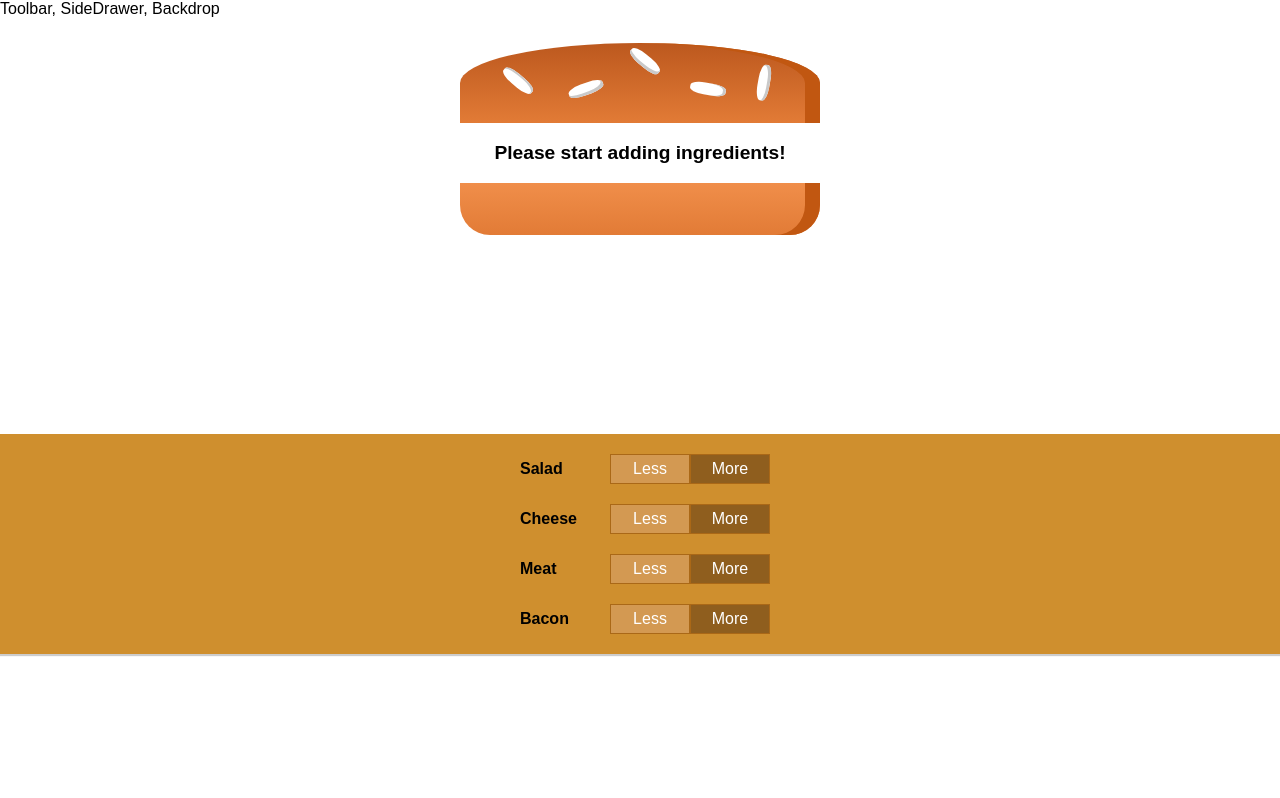
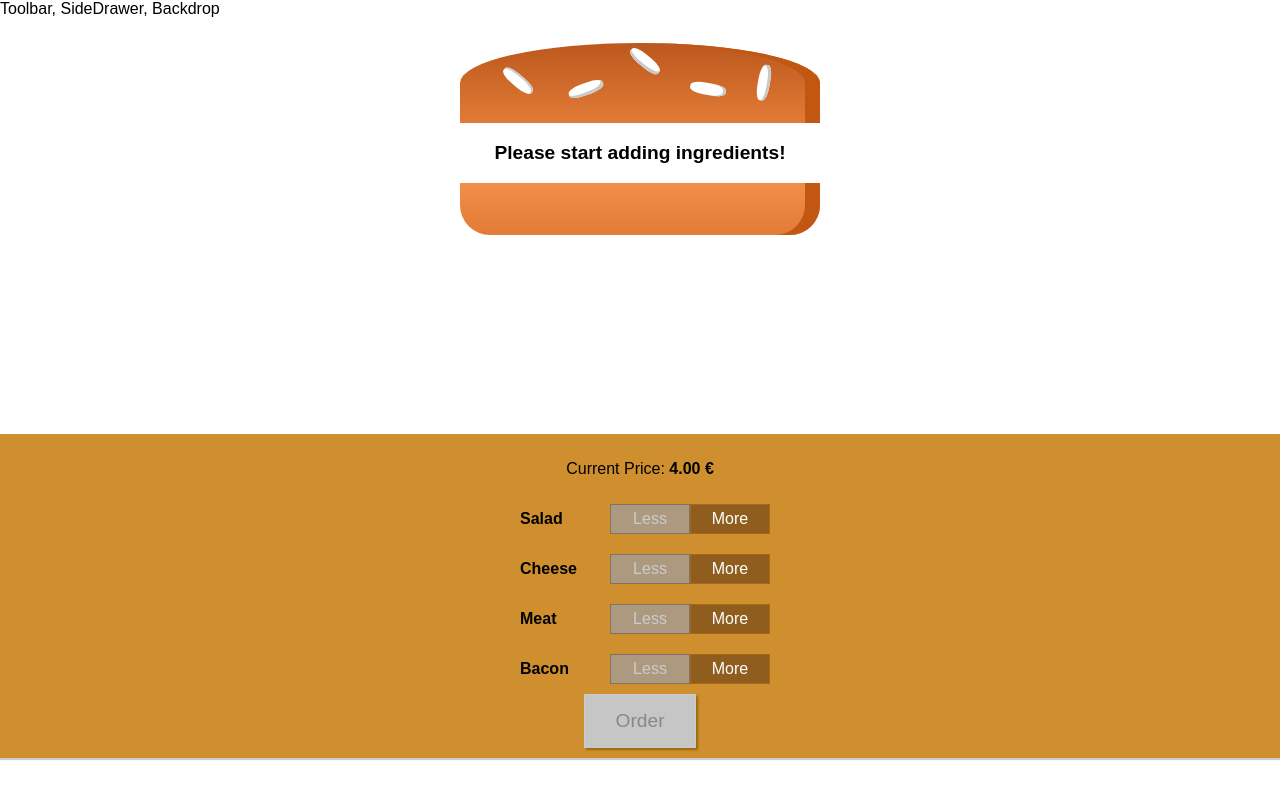
Before and after one commit to monikaklim/BurgerBuilder, a React (Create React App) app: page / in a window 1280 px wide. Built offline with nearby package versions, Linux system fonts and the light colour scheme.

Commit message:
order button  added

```diff
--- a/src/components/Burger/BuildControls/BuildControl/BuildControl.js
+++ b/src/components/Burger/BuildControls/BuildControl/BuildControl.js
@@ -6,7 +6,7 @@
 
 <div className = {classes.BuildControl}>
 <div className = {classes.Label}> {props.label} </div>
-<button className = {classes.Less} onClick = {props.removed}>Less</button>
+<button className = {classes.Less} onClick = {props.removed}  disabled = {props.disabled}>Less</button>
 <button className = {classes.More} onClick = {props.added} >More</button>
 </div>
 
--- a/src/components/Burger/BuildControls/BuildControls.js
+++ b/src/components/Burger/BuildControls/BuildControls.js
@@ -13,15 +13,17 @@
 const buildControls = (props) => (
 
 <div className = {classes.BuildControls}>
-
+<p>Current Price: <strong>{props.price.toFixed(2)} €</strong></p>
 {controls.map( ctrl => (
 <BuildControl
     key = {ctrl.label}
     label = {ctrl.label}
     added = {() => props.ingredientAdded(ctrl.type)}
     removed = {() => props.ingredientRemoved(ctrl.type)}
+    disabled = {props.disabled[ctrl.type]}
     />))}
 
+<button className = {classes.OrderButton} disabled = {!props.purchasable}>Order</button>
 </div>
 
 );
--- a/src/components/Burger/BuildControls/BuildControls.module.css
+++ b/src/components/Burger/BuildControls/BuildControls.module.css
@@ -9,3 +9,46 @@
 margin:auto;
 padding: 10px 0;
 }
+
+
+.OrderButton {
+    background-color: #DAD735;
+    outline: none;
+    cursor: pointer;
+    border: 1px solid #966909;
+    color: #966909;
+    font-family: inherit;
+    font-size: 1.2em;
+    padding: 15px 30px;
+    box-shadow: 2px 2px 2px #966909;
+}
+
+.OrderButton:hover, .OrderButton:active {
+    background-color: #A0DB41;
+    border: 1px solid #966909;
+    color: #966909;
+}
+
+.OrderButton:disabled {
+    background-color: #C7C6C6;
+    cursor: not-allowed;
+    border: 1px solid #ccc;
+    color: #888888;
+}
+
+
+.OrderButton:not(:disabled) {
+    animation: enable 0.3s linear;
+}
+
+@keyframes enable {
+    0% {
+        transform: scale(1);
+    }
+    60% {
+        transform: scale(1.1);
+    }
+    100% {
+        transform: scale(1);
+    }
+}
--- a/src/containers/BurgerBuilder/BurgerBuilder.js
+++ b/src/containers/BurgerBuilder/BurgerBuilder.js
@@ -20,8 +20,18 @@
             cheese:0,
             meat:0
         },
-        totalPrice:4
+        totalPrice:4,
+        purchasable:false
     }
+
+updatePurchaseState (ingredients){
+
+const sum = Object.keys(ingredients).map(igKey =>{
+    return ingredients[igKey];}).reduce((sum,el) => {return sum+el;}, 0);
+
+    this.setState({purchasable: sum>0})
+}
+
 
 addIngredientHandler = (type) => {
 const oldCount = this.state.ingredients[type];
@@ -34,11 +44,16 @@
 const oldPrice = this.state.totalPrice;
 const newPrice = oldPrice + priceAddition;
 this.setState({totalPrice:newPrice, ingredients: updatedIngredients})
+this.updatePurchaseState(updatedIngredients);
 }
 
 
 removeIngredientHandler = (type) => {
     const oldCount = this.state.ingredients[type];
+    if(oldCount <= 0){
+        return;
+    }
+    else{
     const updatedCounted = oldCount-1;
     const updatedIngredients = {
         ...this.state.ingredients
@@ -48,13 +63,18 @@
     const oldPrice = this.state.totalPrice;
     const newPrice = oldPrice - priceDeduction;
     this.setState({totalPrice:newPrice, ingredients: updatedIngredients})
-
+    this.updatePurchaseState(updatedIngredients);
+    }
 }
 
 
 
 
 render(){
+const disabledInfo = {...this.state.ingredients};
+for(let key in disabledInfo){
+    disabledInfo[key] = disabledInfo[key] <= 0
+}
 
     return(
             <Auxiliary>
@@ -64,6 +84,9 @@
                 <BuildControls
                 ingredientAdded = {this.addIngredientHandler}
                 ingredientRemoved = {this.removeIngredientHandler}
+                disabled = {disabledInfo}
+                price = {this.state.totalPrice}
+                purchasable = {this.state.purchasable}
                 />
             </div>
 
```
Also changed, not shown: src/components/Burger/BuildControls/BuildControl/BuildControl.module.css (line endings or trailing spaces).
